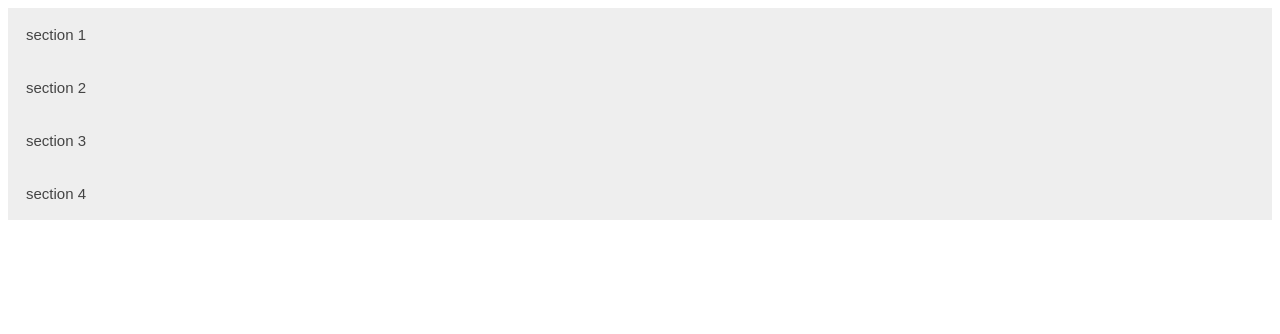
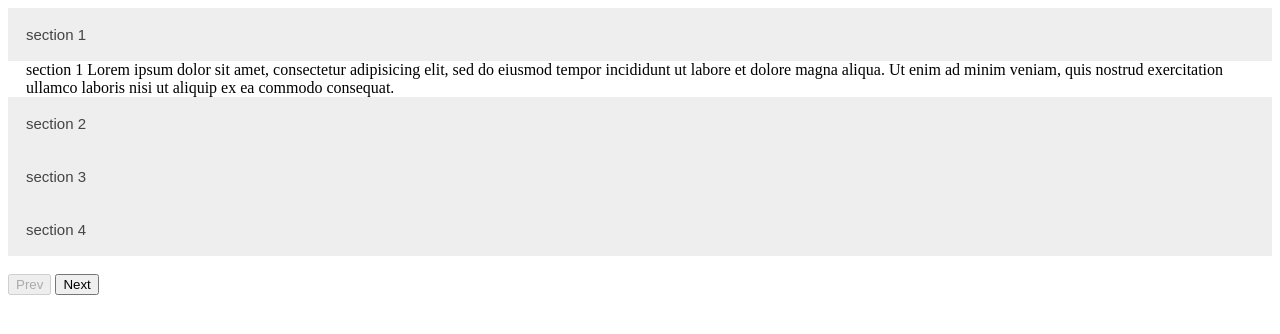
Before and after one commit to suhel-xpendablez/courseTutor, a plain HTML site: page index.html in a window 1280 px wide. Drawn offline with Linux system fonts and the light colour scheme.

Commit message:
Updated with prev next

```diff
--- a/index.html
+++ b/index.html
@@ -30,59 +30,45 @@
     display: none;
     background-color: white;
   }
-
-  /*div.panel.show {
-  display: block;
-  }*/
   </style>
 </head>
 <body>
-  <!-- <div id="mainDiv" style="margin-top:25px;">
-  <div id="titleList" style="border:1px solid #000;width:25%;float:left">
-  <div id="titleListName">
-  <ul>
-  <li>Ch1</li>
-  <li>Ch2</li>
-</ul>
-
-</div>
-</div>
-</div>
-
-</div> -->
 <div id="mainDiv">
 </div>
+</br>
+<button id="previous" onclick="prevFunction()">Prev</button>
+<button id="next" onclick="nextFunction()">Next</button>
 </body>
-<!-- <script src="course.json" ></script>
-<script src="course.js" ></script> -->
 <script>
 
 var chapters = [{
   id:123,
   chapterName:'section 1',
-  subTopic: 'Lorem ipsum dolor sit amet, consectetur adipisicing elit, sed do eiusmod tempor incididunt ut labore et dolore magna aliqua. Ut enim ad minim veniam, quis nostrud exercitation ullamco laboris nisi ut aliquip ex ea commodo consequat.'
+  subTopic: 'section 1 Lorem ipsum dolor sit amet, consectetur adipisicing elit, sed do eiusmod tempor incididunt ut labore et dolore magna aliqua. Ut enim ad minim veniam, quis nostrud exercitation ullamco laboris nisi ut aliquip ex ea commodo consequat.'
 },
 {
   id:122,
   chapterName:'section 2',
-  subTopic: 'Lorem ipsum dolor sit amet, consectetur adipisicing elit, sed do eiusmod tempor incididunt ut labore et dolore magna aliqua. Ut enim ad minim veniam, quis nostrud exercitation ullamco laboris nisi ut aliquip ex ea commodo consequat.'
+  subTopic: 'section 2 Lorem ipsum dolor sit amet, consectetur adipisicing elit, sed do eiusmod tempor incididunt ut labore et dolore magna aliqua. Ut enim ad minim veniam, quis nostrud exercitation ullamco laboris nisi ut aliquip ex ea commodo consequat.'
 },
 {
   id:121,
   chapterName:'section 3',
-  subTopic: 'Lorem ipsum dolor sit amet, consectetur adipisicing elit, sed do eiusmod tempor incididunt ut labore et dolore magna aliqua. Ut enim ad minim veniam, quis nostrud exercitation ullamco laboris nisi ut aliquip ex ea commodo consequat.'
+  subTopic: 'section 3 Lorem ipsum dolor sit amet, consectetur adipisicing elit, sed do eiusmod tempor incididunt ut labore et dolore magna aliqua. Ut enim ad minim veniam, quis nostrud exercitation ullamco laboris nisi ut aliquip ex ea commodo consequat.'
 },
 {
   id:112,
   chapterName:'section 4',
-  subTopic: 'Lorem ipsum dolor sit amet, consectetur adipisicing elit, sed do eiusmod tempor incididunt ut labore et dolore magna aliqua. Ut enim ad minim veniam, quis nostrud exercitation ullamco laboris nisi ut aliquip ex ea commodo consequat.'
+  subTopic: 'section 4 Lorem ipsum dolor sit amet, consectetur adipisicing elit, sed do eiusmod tempor incididunt ut labore et dolore magna aliqua. Ut enim ad minim veniam, quis nostrud exercitation ullamco laboris nisi ut aliquip ex ea commodo consequat.'
 }
 ]
 
 var model = chapters;
 var divEle = document.getElementById('mainDiv');
+var count = 0;
+var btnNext = document.getElementById('next');
+var btnPrev = document.getElementById('previous');
 var contentView = function(){
-  console.log(divEle);
   var content = chapters;
   for(var i=0; i<content.length; i++){
     var buttonEle = document.createElement('button');
@@ -92,15 +78,21 @@ var contentView = function(){
     divElem1.setAttribute("class", "panel");
     buttonEle.textContent = content[i].chapterName;
     spanElem.textContent = content[i].subTopic;
+    var btnPrev = document.getElementById('previous');
+    if(i==0){
+      divElem1.style.display='block';
+      btnPrev.disabled = true;
+      count++;
+    }
     buttonEle.addEventListener('click', (function(i){
       return function(){
         var toggle = document.getElementsByClassName("panel");
-        console.log(toggle);
         if(toggle[i].style.display == 'block'){
           toggle[i].style.display = 'none';
         }else {
           toggle[i].style.display = 'block';
         }
+        prevFunction();
       }
     })(i));
     divElem1.appendChild(spanElem);
@@ -109,6 +101,33 @@ var contentView = function(){
   }
 }
 contentView();
+function nextFunction(){
+  if(count == model.length){
+    btnNext.disabled = true;
+  }
+  else {
+    btnPrev.disabled = false;
+    var toggle = document.getElementsByClassName("panel");
+    toggle[count].style.display = 'block';
+    toggle[count-1].style.display = 'none';
+    count++;
+  }
+}
+function prevFunction(){
+  if(count == 1){
+    console.log("Inside If");
+    btnPrev.disabled = true;
+  }
+  else {
+    count--;
+    btnNext.disabled = false;
+    var toggle = document.getElementsByClassName("panel");
+    console.log(count);
+    toggle[count].style.display = 'none';
+    toggle[count-1].style.display = 'block';
+    // count--;
+  }
 
+}
 </script>
 </html>
```
